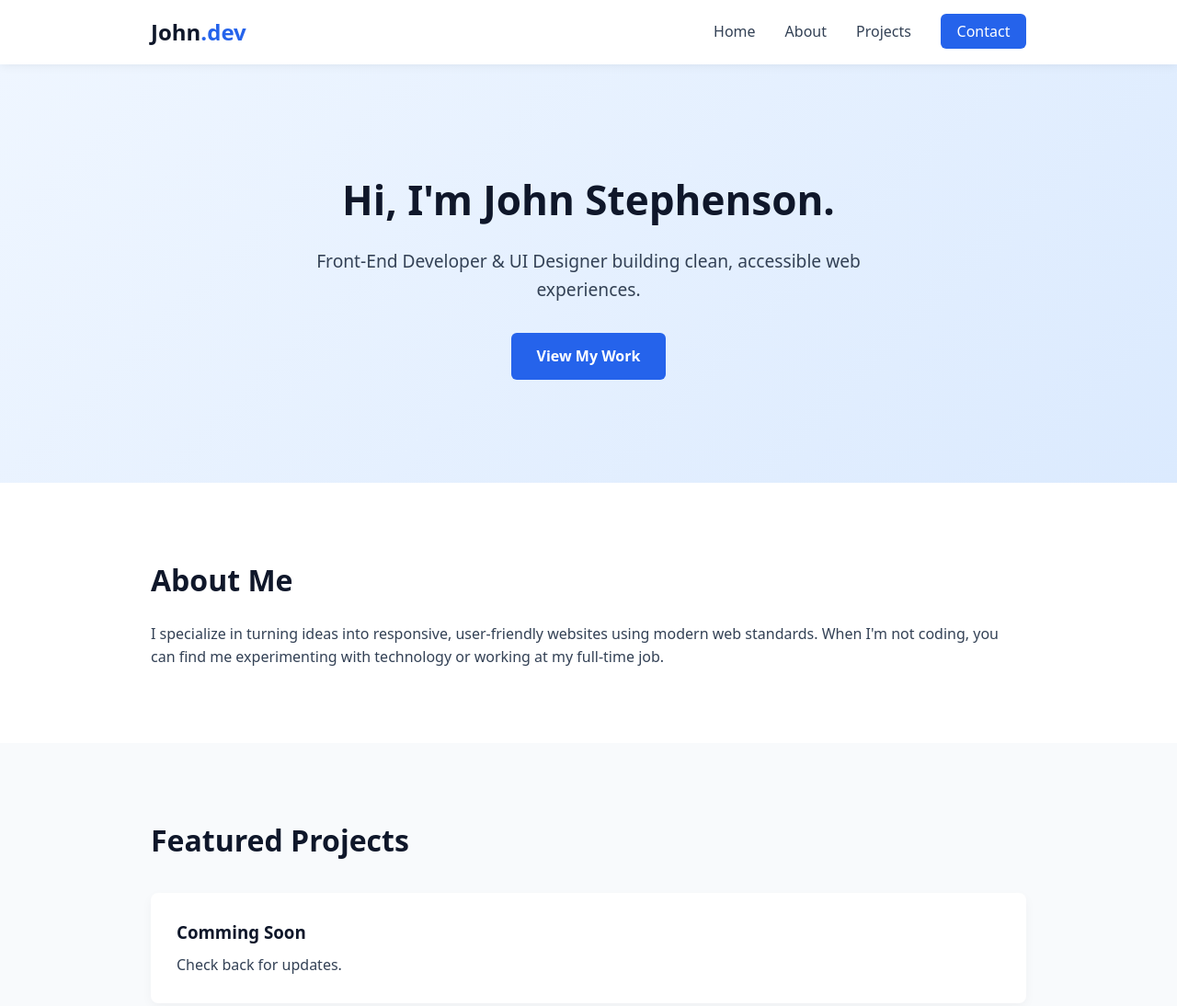
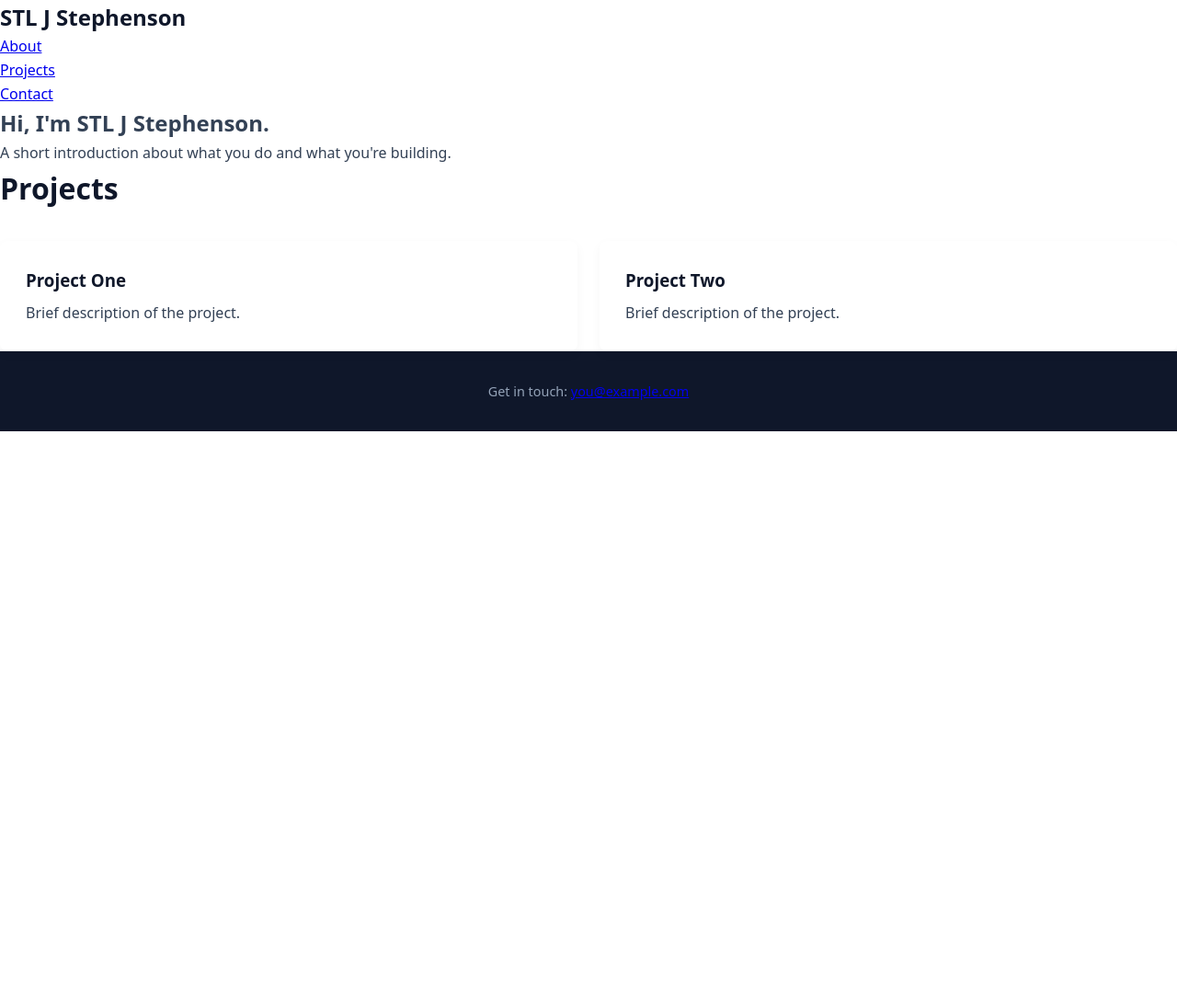
Before and after one commit to STL-J-S/jstephenson1710-github.io, a plain HTML site: page index.html in a window 1280 px wide. Shown: the top 1094 px of the page at 92% size. After the commit the page ends 800 px from the top, so only its background shows below. Drawn offline with Linux system fonts and the light colour scheme.

Commit message:
Refactor index.html structure and update title
Updated the title and modified the structure of the header and main sections. Removed unused sections and added a new projects section.

```diff
--- a/index.html
+++ b/index.html
@@ -3,79 +3,44 @@
 <head>
   <meta charset="UTF-8">
   <meta name="viewport" content="width=device-width, initial-scale=1.0">
-  <title>John Stephenson | Personal Portfolio</title>
+  <title>STL J Stephenson — Personal Website</title>
   <link rel="stylesheet" href="style.css">
 </head>
 <body>
-
-  <!-- Navigation Bar -->
-  <header class="navbar">
-    <div class="nav-container">
-      <a href="#home" class="logo">John<span>.dev</span></a>
-
-      <!-- Hidden checkbox to toggle mobile menu without JS -->
-      <input type="checkbox" id="menu-toggle" class="menu-toggle">
-      <label for="menu-toggle" class="hamburger" aria-label="Toggle navigation">
-        <span></span>
-        <span></span>
-        <span></span>
-      </label>
-
-      <nav class="nav-menu">
-        <ul class="nav-links">
-          <li><a href="#home">Home</a></li>
+  <header>
+    <nav>
+      <a href="#" class="logo">STL J Stephenson</a>
+      <ul>
         <li><a href="#about">About</a></li>
         <li><a href="#projects">Projects</a></li>
-          <li><a href="#contact" class="btn-nav">Contact</a></li>
+        <li><a href="#contact">Contact</a></li>
       </ul>
     </nav>
-    </div>
   </header>
 
-  <!-- Main Content -->
   <main>
-    <!-- Hero Section -->
-    <section id="home" class="hero">
-      <div class="container">
-        <h1>Hi, I'm John Stephenson.</h1>
-        <p>Front-End Developer &amp; UI Designer building clean, accessible web experiences.</p>
-        <a href="#projects" class="btn-primary">View My Work</a>
-      </div>
+    <section id="about">
+      <h1>Hi, I'm STL J Stephenson.</h1>
+      <p>A short introduction about what you do and what you're building.</p>
     </section>
 
-    <!-- About Section -->
-    <section id="about" class="section">
-      <div class="container">
-        <h2>About Me</h2>
-        <p>I specialize in turning ideas into responsive, user-friendly websites using modern web standards. When I'm not coding, you can find me experimenting with technology or working at my full-time job.</p>
-      </div>
-    </section>
-
-    <!-- Projects Section -->
-    <section id="projects" class="section bg-light">
-      <div class="container">
-        <h2>Featured Projects</h2>
+    <section id="projects">
+      <h2>Projects</h2>
       <div class="grid">
         <article class="card">
-            <h3>Comming Soon</h3>
-            <p>Check back for updates.</p>
+          <h3>Project One</h3>
+          <p>Brief description of the project.</p>
         </article>
-        </div>
-      </div>
-    </section>
-
-    <!-- Contact Section -->
-    <section id="contact" class="section">
-      <div class="container">
-        <h2>Get In Touch</h2>
-        <p>Interested in working together or just want to say hello? Drop me an email at <a href="mailto:jstephenson1710@yahoo.com">E-mail Me</a>.</p>
+        <article class="card">
+          <h3>Project Two</h3>
+          <p>Brief description of the project.</p>
+        </article>
       </div>
     </section>
   </main>
 
-  <footer>
-    <p>&copy; 2026 John Stephenson. Built with HTML5 &amp; CSS3.</p>
+  <footer id="contact">
+    <p>Get in touch: <a href="mailto:you@example.com">you@example.com</a></p>
   </footer>
-
 </body>
 </html>
```
Lines whose indentation alone changed are shown as unchanged.
